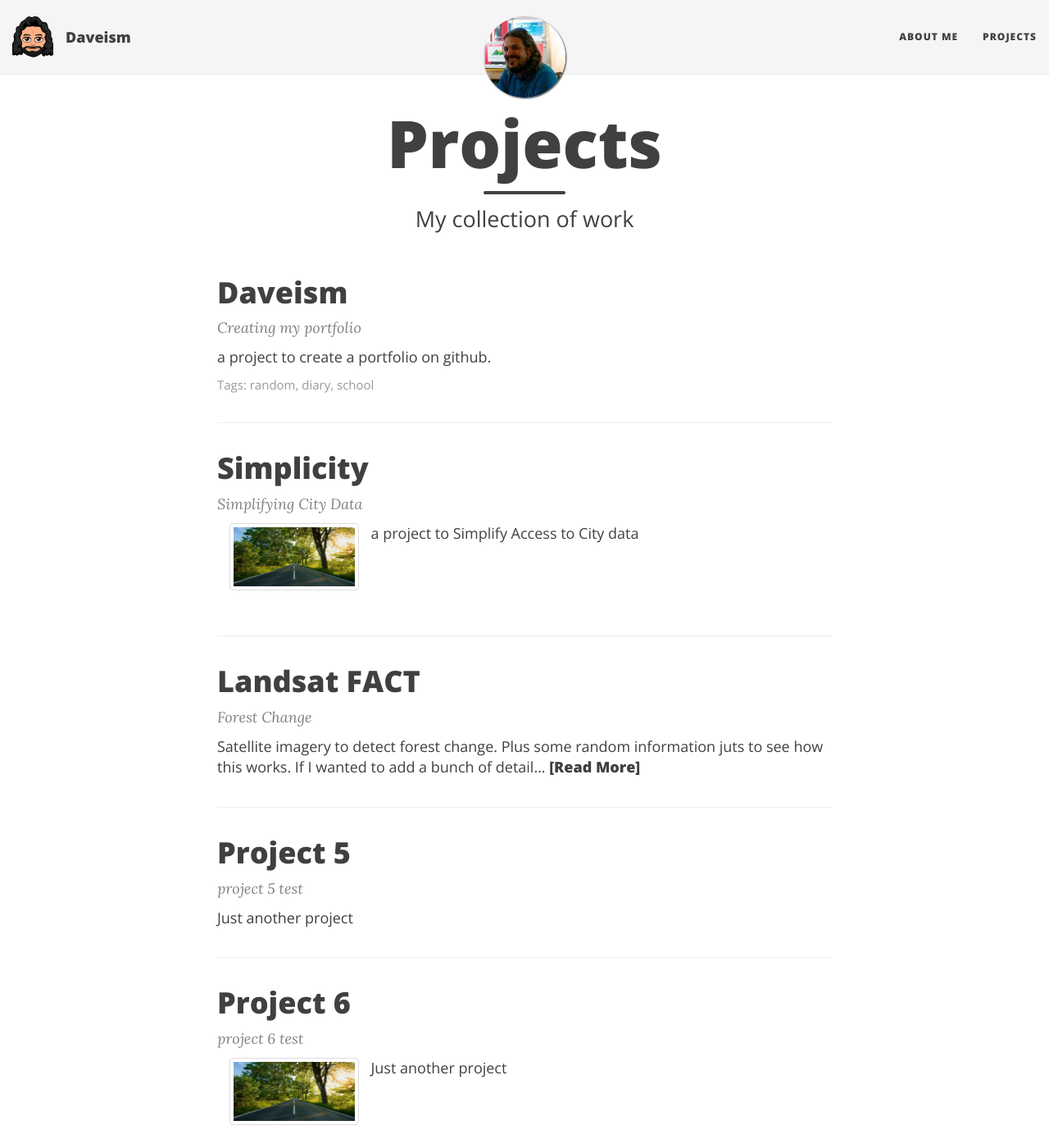
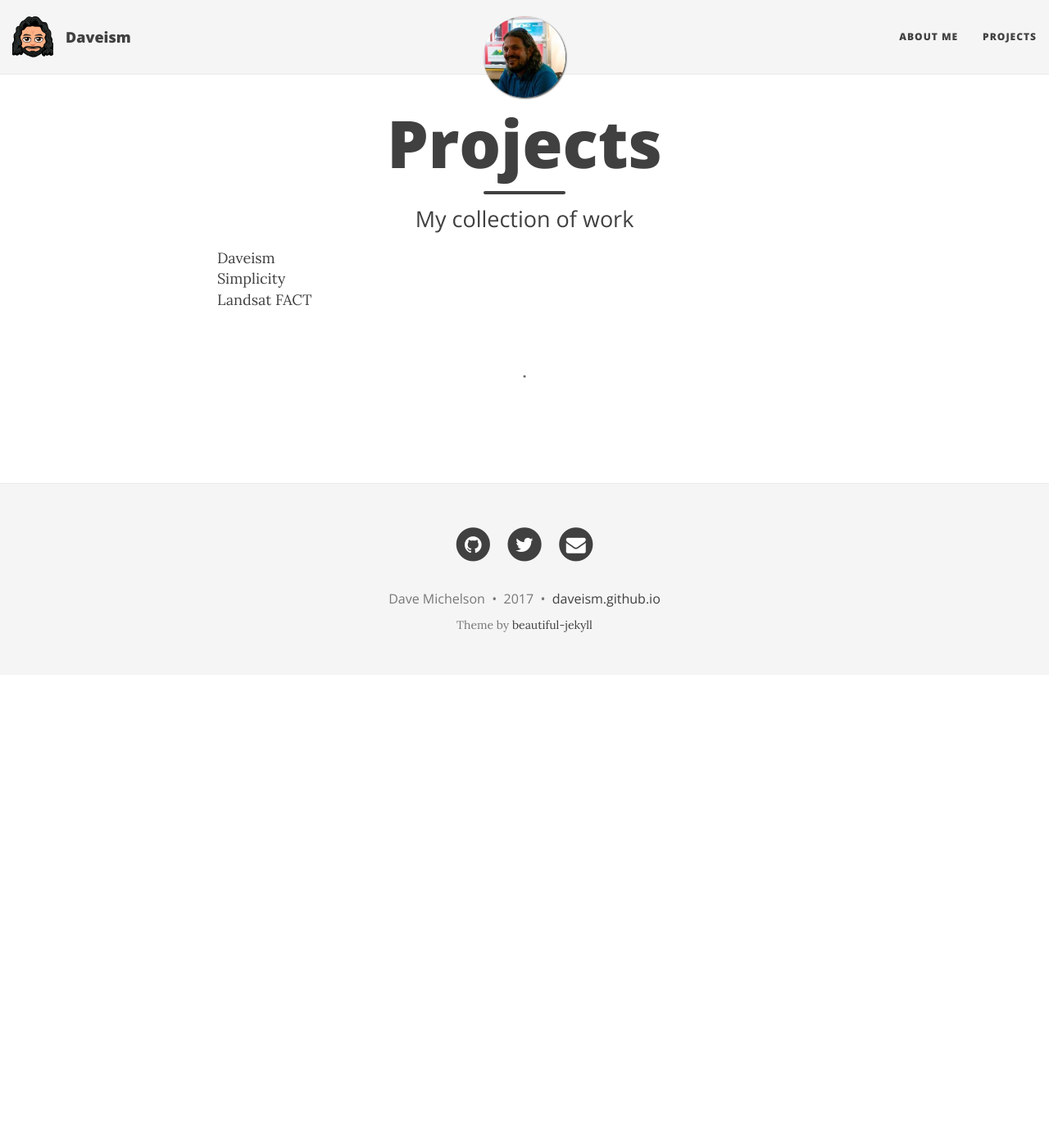
Before and after one commit to daveism/sample-site, a Jekyll site: the page built from projects_pages_orig.html, in a window 1280 px wide and 1400 px high. Shown: the whole window at 82% size. Built offline with Jekyll 4.4.1, drawn with Linux system fonts in a browser that asks for light colours; nearby versions of some CDN libraries.

Commit message:
working on some infinite scrolling for projects / portfolio

```diff
--- a/_layouts/base.html
+++ b/_layouts/base.html
@@ -3,6 +3,7 @@
   - "/css/bootstrap.min.css"
   - "/css/bootstrap-social.css"
   - "/css/main.css"
+  - "/css/spinner.css"
 common-ext-css:
   - "//maxcdn.bootstrapcdn.com/font-awesome/4.6.0/css/font-awesome.min.css"
 common-googlefonts:
@@ -12,6 +13,8 @@
   - "/js/jquery-1.11.2.min.js"
   - "/js/bootstrap.min.js"
   - "/js/main.js"
+  - "/js/infinite-jekyll.js"
+
 ---
 
 <!DOCTYPE html>
--- a/aboutme.md
+++ b/aboutme.md
@@ -8,8 +8,8 @@
 
 I believe the following:
 
-- I want to avoid building things nobody wants.
-- I want to help other humans avoid building things nobody wants.
+- Avoid building things nobody wants.
+- Help other humans avoid building things nobody wants.
 
 What else do you need?
 
--- /dev/null
+++ b/all-projects.json
@@ -0,0 +1,10 @@
+---
+layout: null
+---
+{
+  "posts" : [
+    {% for post in site.projects %}
+    "{{ post.title }}"{% unless forloop.last %},{% endunless %}
+    {% endfor %}
+  ]
+}
--- /dev/null
+++ b/css/spinner.css
@@ -0,0 +1,30 @@
+.infinite-spinner {
+  display: block;
+  width: 40px;
+  height: 40px;
+  border-radius: 40px;
+  background-color: #333;
+  margin: 60px auto;
+
+  -webkit-animation: scaleout 1.0s infinite ease-in-out;
+  animation: scaleout 1.0s infinite ease-in-out;
+}
+
+@-webkit-keyframes scaleout {
+  0% { -webkit-transform: scale(0.0) }
+  100% {
+    -webkit-transform: scale(1.0);
+    opacity: 0;
+  }
+}
+
+@keyframes scaleout {
+  0% {
+    transform: scale(0.0);
+    -webkit-transform: scale(0.0);
+  } 100% {
+    transform: scale(1.0);
+    -webkit-transform: scale(1.0);
+    opacity: 0;
+  }
+}
--- /dev/null
+++ b/js/infinite-jekyll.js
@@ -0,0 +1,83 @@
+$(function() {
+
+  var postURLs,
+      isFetchingPosts = false,
+      shouldFetchPosts = true,
+      postsToLoad = $(".post-list").children().length,
+      loadNewPostsThreshold = 3000;
+
+  // Load the JSON file containing all URLs
+  $.getJSON('./all-projects.json', function(data) {
+    postURLs = data["posts"];
+
+    // If there aren't any more posts available to load than already visible, disable fetching
+    if (postURLs.length <= postsToLoad)
+      disableFetching();
+  });
+
+  // If there's no spinner, it's not a page where posts should be fetched
+  if ($(".infinite-spinner").length < 1)
+    shouldFetchPosts = false;
+
+  // Are we close to the end of the page? If we are, load more posts
+  $(window).scroll(function(e){
+    if (!shouldFetchPosts || isFetchingPosts) return;
+
+    var windowHeight = $(window).height(),
+        windowScrollPosition = $(window).scrollTop(),
+        bottomScrollPosition = windowHeight + windowScrollPosition,
+        documentHeight = $(document).height();
+
+    // If we've scrolled past the loadNewPostsThreshold, fetch posts
+    if ((documentHeight - loadNewPostsThreshold) < bottomScrollPosition) {
+      fetchPosts();
+    }
+  });
+
+  // Fetch a chunk of posts
+  function fetchPosts() {
+    // Exit if postURLs haven't been loaded
+    if (!postURLs) return;
+
+    isFetchingPosts = true;
+
+    // Load as many posts as there were present on the page when it loaded
+    // After successfully loading a post, load the next one
+    var loadedPosts = 0,
+        postCount = $(".post-list").children().length,
+        callback = function() {
+          loadedPosts++;
+          var postIndex = postCount + loadedPosts;
+
+          if (postIndex > postURLs.length-1) {
+            disableFetching();
+            return;
+          }
+
+          if (loadedPosts < postsToLoad) {
+            fetchPostWithIndex(postIndex, callback);
+          } else {
+            isFetchingPosts = false;
+          }
+        };
+
+    fetchPostWithIndex(postCount + loadedPosts, callback);
+  }
+
+  function fetchPostWithIndex(index, callback) {
+    var postURL = postURLs[index];
+    $.get(postURL, function(data) {
+      console.log(data)
+      var div = '<div class="post">' + data + '</div>'
+      $(data).appendTo(".post-list");
+      callback();
+    });
+  }
+
+  function disableFetching() {
+    shouldFetchPosts = false;
+    isFetchingPosts = false;
+    $(".infinite-spinner").fadeOut();
+  }
+
+});
--- a/js/main.js
+++ b/js/main.js
@@ -65,6 +65,7 @@
     // show the big header image
     main.initImgs();
   },
+
 
   initImgs : function() {
     // If the page was large images to randomly select from, choose an image
--- a/projects_pages_orig.html
+++ b/projects_pages_orig.html
@@ -4,84 +4,12 @@
 subtitle: My collection of work
 ---
 
-<div class="posts-list">
-  {% for project in site.projects %}
-  <article class="post-preview">
-    <a href="{{ project.url | prepend: site.baseurl }}">
-	  <h2 class="post-title">{{ project.title }}</h2>
+  <div class="post-list">
+   {% for post in site.projects limit: 3 %}
+    <div class="post">
+      {{ post.title }}
+    </div>
+    {% endfor %}
+  </div>
 
-	  {% if project.subtitle %}
-    <p class="post-meta">
-      {{ project.subtitle }}
-    </p>
-	  {% endif %}
-    </a>
-
-
-
-    <div class="post-entry-container">
-      {% if project.bigimg %}
-      <div class="col-sm-3">
-      <a href="{{ project.url  | prepend: site.baseurl }}">
-          <img class="thumbnail img-responsive" src="{{project.bigimg | prepend: site.baseurl }}" alt="{{ project.title }}">
-      </a>
-    </div>
-      <!-- <div class="post-image">
-        <a href="{{ project.url  }}">
-          <img src="{{ project.image }}">
-        </a>
-      </div> -->
-      {% endif %}
-      {% if project.image %}
-      <div class="col-sm-3">
-      <a href="{{ project.url | prepend: site.baseurl  }}">
-          <img class="thumbnail img-responsive" src="{{project.image | prepend: site.baseurl }}" alt="{{ project.title }}">
-      </a>
-    </div>
-      <!-- <div class="post-image">
-        <a href="{{ project.url  }}">
-          <img src="{{ project.image }}">
-        </a>
-      </div> -->
-      {% endif %}
-      <div class="post-entry">
-        {{ project.excerpt | strip_html | xml_escape | truncatewords: site.excerpt_length }}
-        {% assign excerpt_word_count = project.excerpt | number_of_words %}
-        {% if project.content != project.excerpt or excerpt_word_count > site.excerpt_length %}
-          <a href="{{ project.url | prepend: site.baseurl }}" class="post-read-more">[Read&nbsp;More]</a>
-        {% endif %}
-      </div>
-    </div>
-
-    {% if project.tags.size > 0 %}
-    <div class="blog-tags">
-      Tags:
-      {% if site.link-tags %}
-      {% for tag in project.tags %}
-      <a href="{{ site.baseurl | prepend: site.baseurl  }}/tag/{{ tag }}">{{ tag }}</a>
-      {% endfor %}
-      {% else %}
-        {{ project.tags | join: ", " }}
-      {% endif %}
-    </div>
-    {% endif %}
-
-   </article>
-  {% endfor %}
-
-  {% if paginator.total_pages > 1 %}
-  <ul class="pager main-pager">
-    {% if paginator.previous_page %}
-    <li class="previous">
-      <a href="{{ paginator.previous_page_path | prepend: site.baseurl | replace: '//', '/' }}">&larr; Newer Projects</a>
-    </li>
-    {% endif %}
-    {% if paginator.next_page %}
-    <li class="next">
-      <a href="{{ paginator.next_page_path | prepend: site.baseurl | replace: '//', '/' }}">Older Projects &rarr;</a>
-    </li>
-    {% endif %}
-  </ul>
-  {% endif %}
-
-</div>
+<div class="infinite-spinner"></div>
```
Also changed, not shown: projects_pages_orig-d.html (added, +81 -0 lines), 1 other file.
